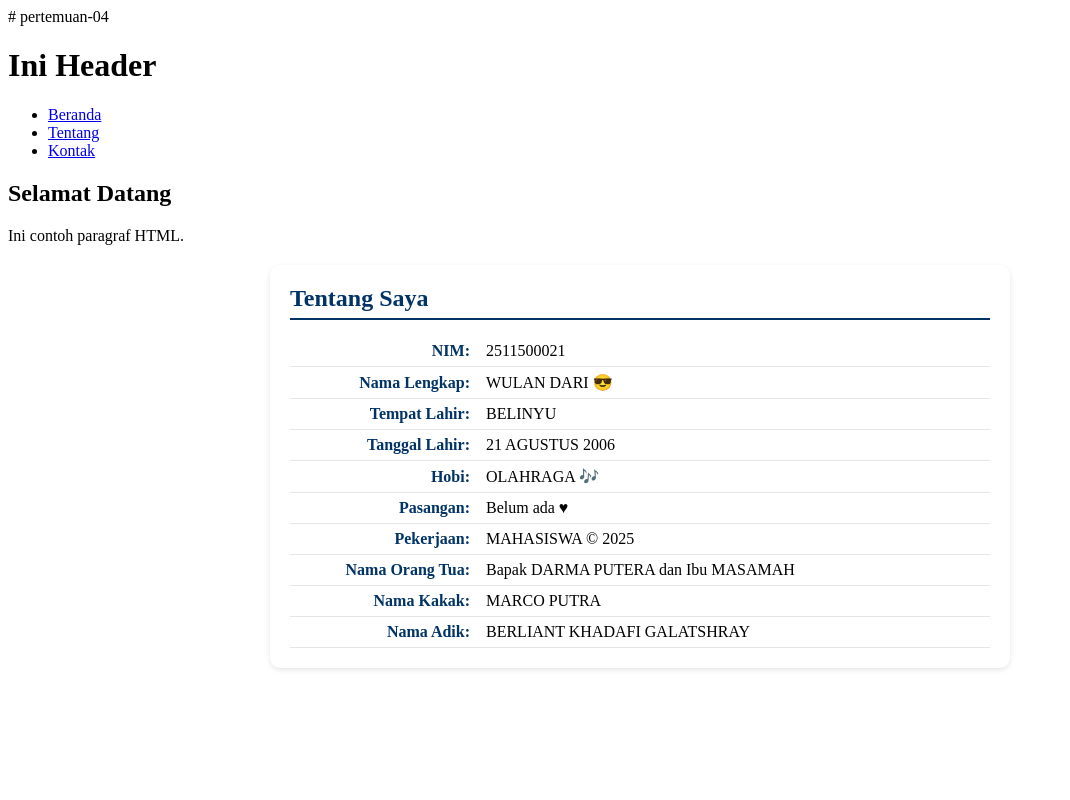
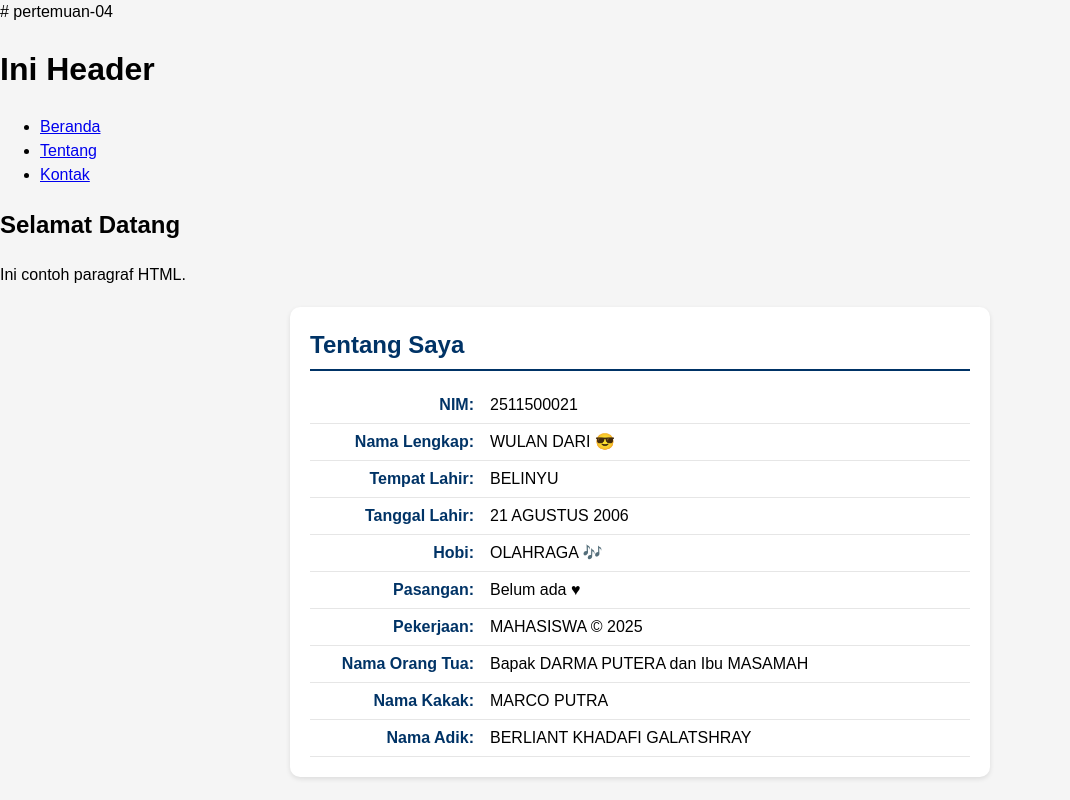
Before and after one commit to 2511500021-wq/2511500021-PWD-TI1A-2526O, a PHP site: page /pertemuan-04/index.html in a window 1280 px wide. Shown: the whole page, without its empty margins (0-1070 px from the left). Run offline with PHP 8.4, Linux system fonts and the light colour scheme.

Commit message:
aturan css untuk body dan global reset

```diff
--- a/pertemuan-04/style.css
+++ b/pertemuan-04/style.css
@@ -1,3 +1,15 @@
+* {
+    box-sizing: border-box;
+}
+
+body {
+    margin: 0;
+    font-family: arial, sans-serif;
+    background: #f5f5f5;
+    color: #000000;
+    line-height: 1.5;
+}
+
 #about {
     background-color: #ffffff;
     border-radius: 10px;
```
Also changed, not shown: pertemuan-04/readme.md.
